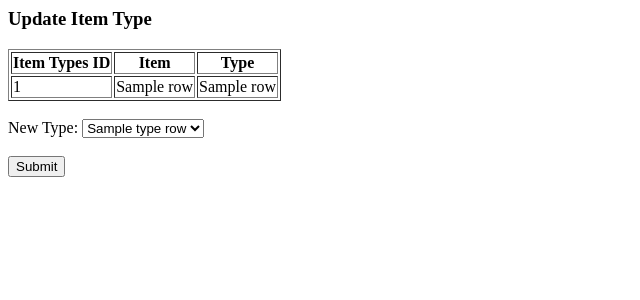
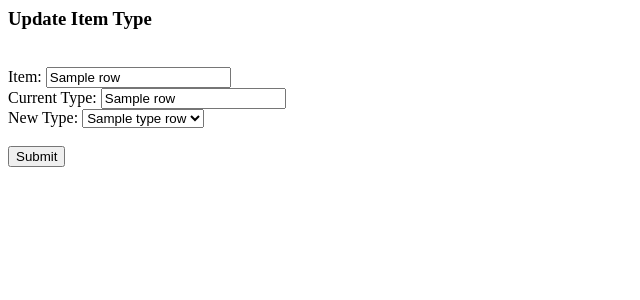
Before and after one commit to mbaiza27/CS340SMITEProject, a Flask app: template templates/updateItemTypes.html in a window 1280 px wide. Shown: the top 300 px of the page, without its empty margins (0-640 px from the left). Run offline with Flask 2, Linux system fonts and the light colour scheme; the template is opened without the code that fills it: most values are stand-ins (such as "Sample title", 1, 10 or a date in 2020); parts of the project's set-up code (start-up, migrations or seed data) failed here and were passed over.

Commit message:
Update implementation is working on Admin item types table

```diff
--- a/templates/adminItemTypes.html
+++ b/templates/adminItemTypes.html
@@ -16,7 +16,7 @@
                 <td> {{ r[0] }}</td>
                 <td> {{ r[1] }}</td>
                 <td> {{ r[2] }}</td>
-                <td> <input type='button' name='Update' value='Update' onclick="window.location = '/update_Item_Types/{{r[1]}}/{{r[2]}}'"> </td>
+                <td> <input type='button' name='Update' value='Update' onclick="window.location = '/update_Item_Types/{{r[0]}}'"> </td>
                 <td> <input type='button' name='Delete' value='Delete' onclick="window.location = '/delete_Item_Types/{{r[1]}}/{{r[2]}}'"> </td>
             </tr>
             {% endfor %}
--- a/templates/updateItemTypes.html
+++ b/templates/updateItemTypes.html
@@ -1,26 +1,11 @@
 <h3>Update Item Type</h3>
-<table border='1'>
-    <thead>
-        <th>Item Types ID</th>
-        <th>Item</th>
-        <th>Type</th>
-    </thead>
-    <tbody>
-        {% for r in rows %}
-        <tr>
-            <td> {{ r[0] }}</td>
-            <td> {{ r[1] }}</td>
-            <td> {{ r[2] }}</td>
-        </tr>
-        {% endfor %}
-    </tbody>
-</table>
 <br>
-
-<form id="update_Item_Types" action="/update_Item_Types/{{rows[1]}}/{{rows[2]}}" method="post">
+<form id="update_Item_Types" action="/update_Item_Types/{{rows[0]}}" method="post">
+        Item: <input type="text" name="itemName" value="{{rows[1]}}" readonly><br>
+        Current Type: <input type="text" name="currentType" value="{{rows[2]}}" readonly><br>
         New Type: <select name="userType"><br>
             {% for r in typeRows %}
-            <option value="{{ r.0 }}">{{ r[1] }}</option>
+            <option value="{{ r[1] }}">{{ r[1] }}</option>
             {% endfor %}
        </select><br>
     <br>
--- a/webapp.py
+++ b/webapp.py
@@ -163,8 +163,8 @@ def assign_item_types():
     resultTypes = execute_query(db_connection, query3).fetchall()
     return render_template('adminItemTypes.html', rows=resultItemTypes, itemRows=resultItems, typeRows=resultTypes)
 
-@webapp.route('/update_Item_Types/<string:itemName>/<string:typeName>', methods=['POST','GET'])
-def update_Item_Types(itemName, typeName):
+@webapp.route('/update_Item_Types/<int:id>', methods=['POST','GET'])
+def update_Item_Types(id):
     print('In the function')
     db_connection = connect_to_database()
     #display existing data
@@ -173,10 +173,9 @@ def update_Item_Types(itemName, typeName):
         item_types_query = "SELECT itt.itemTypeID, it.itemName, ty.typeName FROM ItemTypes itt \
         JOIN Items it ON itt.itemID = it.itemID \
         JOIN Types ty ON itt.typeID = ty.typeID \
-        WHERE it.itemName = %s AND ty.typeName = %s"
+        WHERE itt.itemTypeID = %s" % (id)
         types_query = "SELECT typeID, typeName FROM Types"
-        data = (itemName, typeName)
-        item_types_result = execute_query(db_connection, item_types_query, data).fetchall()
+        item_types_result = execute_query(db_connection, item_types_query).fetchone()
         types_result = execute_query(db_connection, types_query).fetchall()
 
         if item_types_result == None:
@@ -187,6 +186,8 @@ def update_Item_Types(itemName, typeName):
     elif request.method == 'POST':
         print('The POST request')
         newtypeName = request.form['userType']
+        itemName = request.form['itemName']
+        typeName = request.form['currentType']
 
         query = "UPDATE ItemTypes SET typeID = (SELECT typeID FROM Types WHERE typeName = %s) WHERE itemID = (SELECT itemID from Items WHERE itemName = %s) AND typeID = (SELECT typeID from Types WHERE typeName = %s);"
         data = (newtypeName, itemName, typeName)
```
